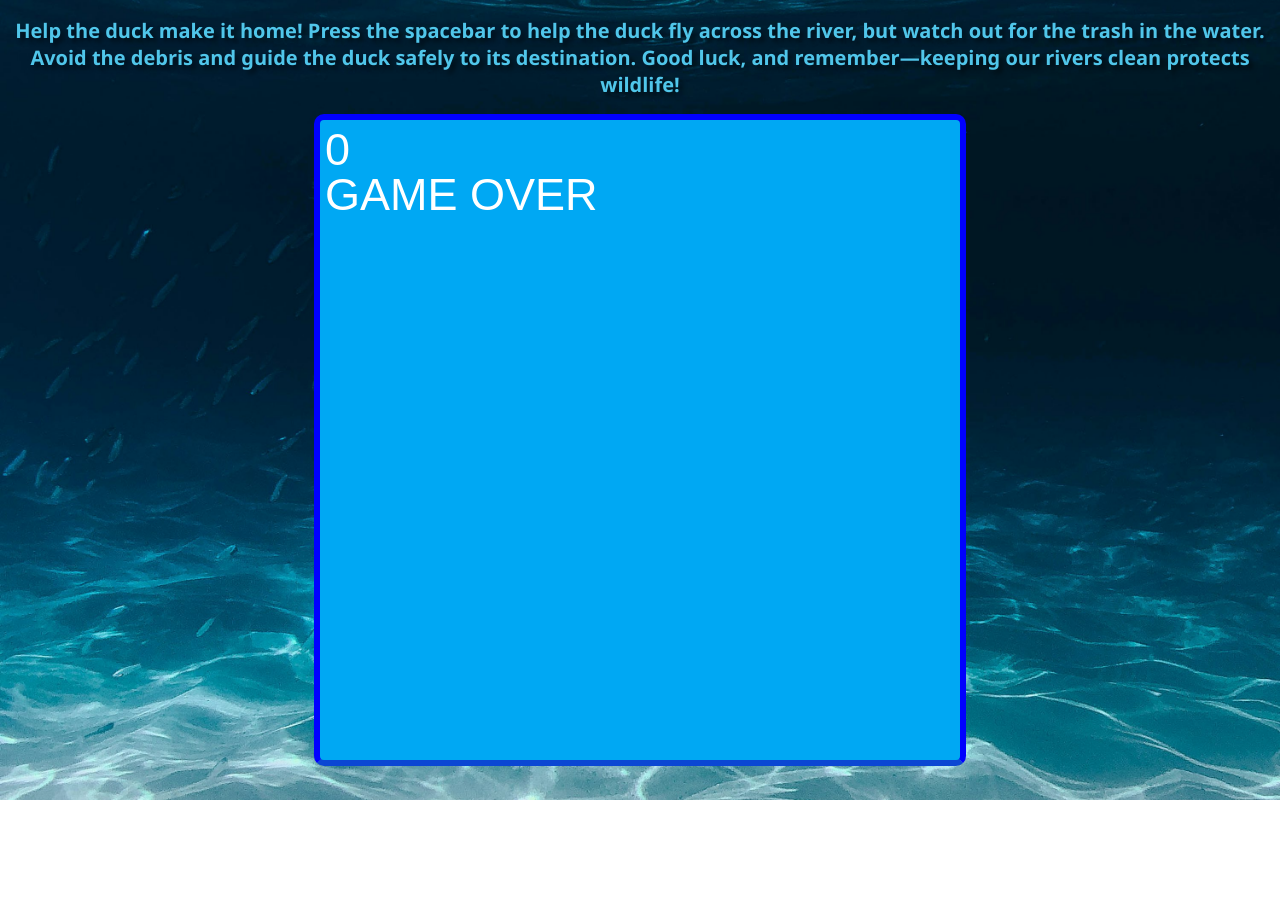
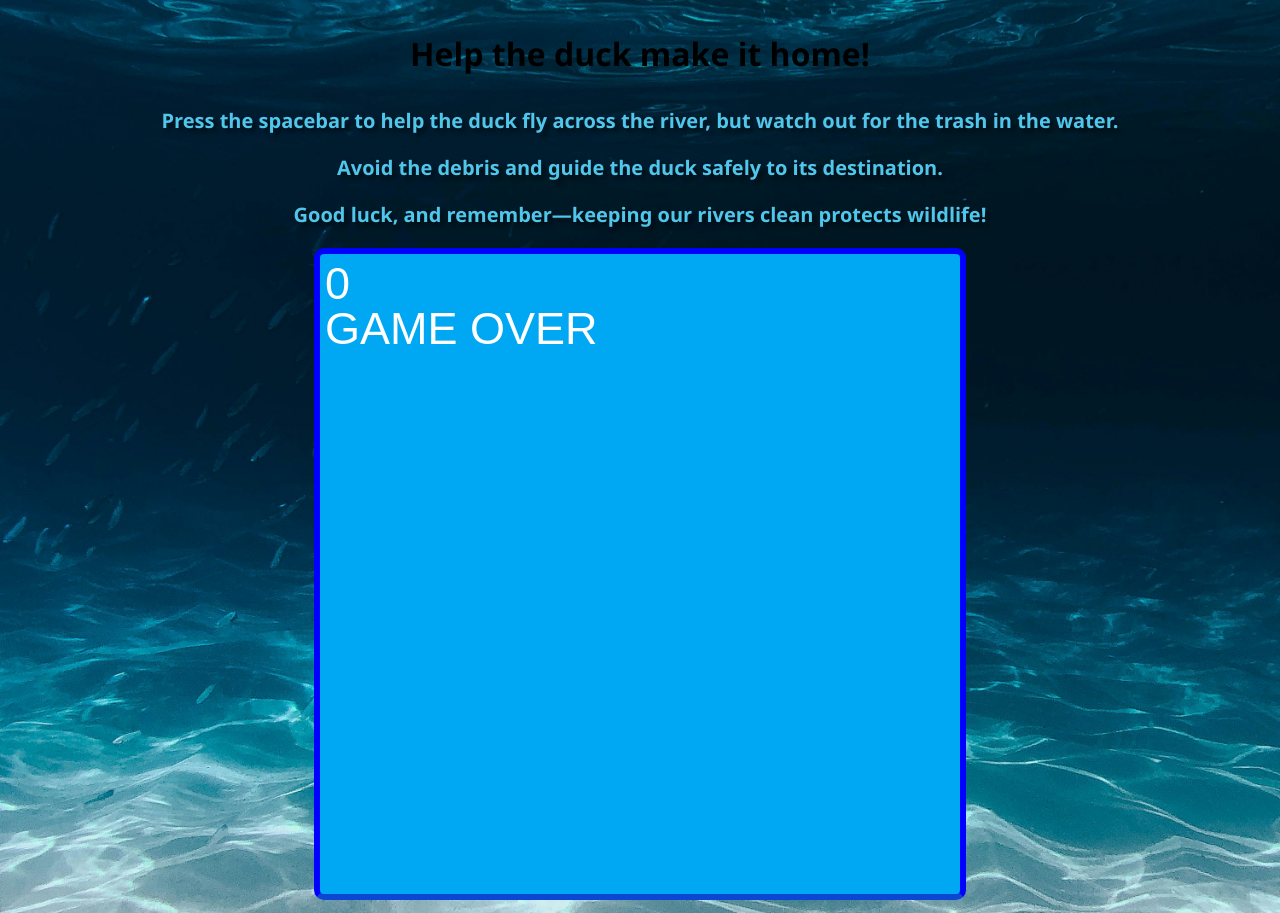
Before and after one commit to Iulika2901/duck_game, a plain HTML site: page index.html in a window 1280 px wide. Before the commit the page ends 800 px from the top, so only its background shows below. Drawn offline with Linux system fonts and the light colour scheme.

Commit message:
Update index.html

```diff
--- a/index.html
+++ b/index.html
@@ -8,7 +8,11 @@
 
     </head>
     <body>
-        <h2>Help the duck make it home! Press the spacebar to help the duck fly across the river, but watch out for the trash in the water. Avoid the debris and guide the duck safely to its destination. Good luck, and remember—keeping our rivers clean protects wildlife!</h2>
+
+        <h1><p>Help the duck make it home! </p></j1>
+      <h2> <p> Press the spacebar to help the duck fly across the river, but watch out for the trash in the water.</p>
+        <p> Avoid the debris and guide the duck safely to its destination.</p>
+        <p>  Good luck, and remember—keeping our rivers clean protects wildlife!</h2>
         <script src="flappybird.js"></script>
         <canvas id="board"></canvas>
     </body>
```
